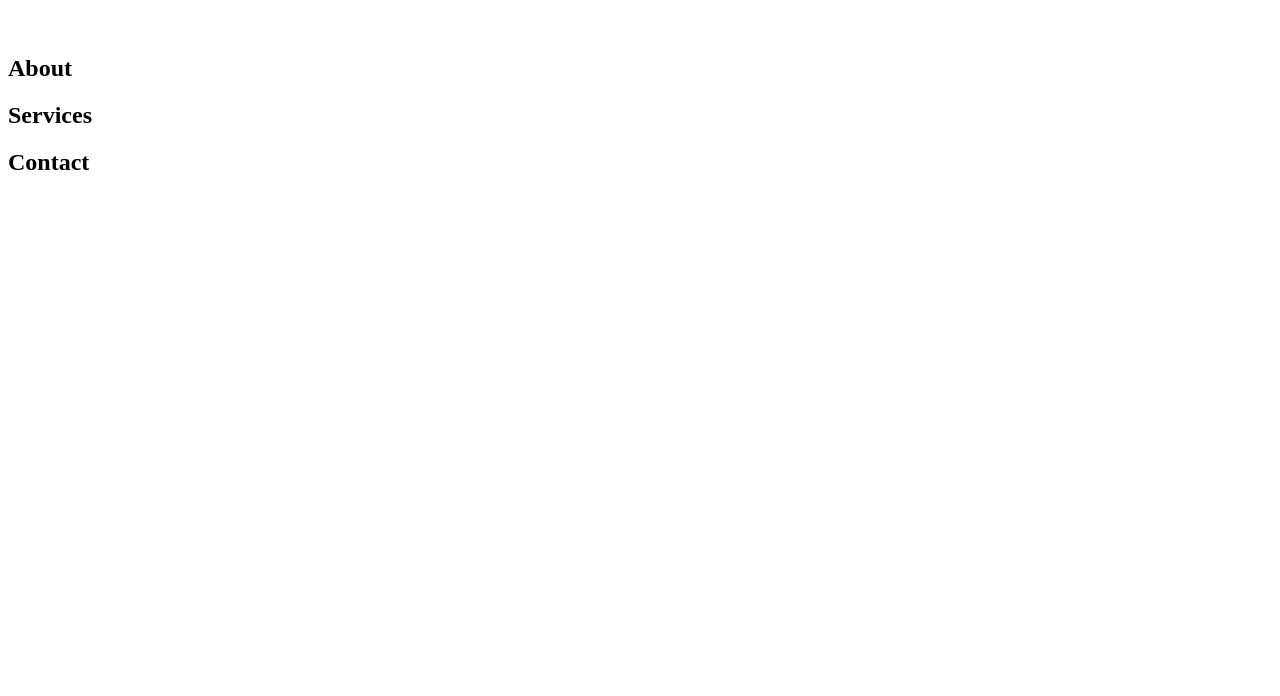
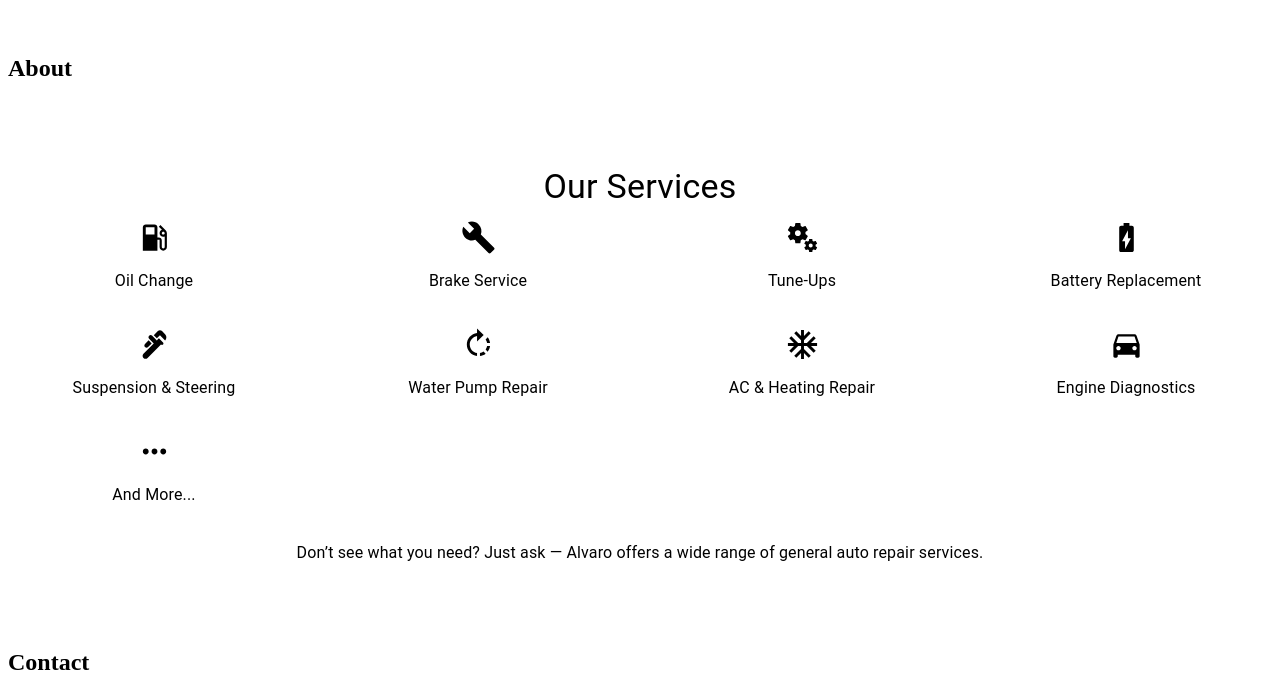
Before and after one commit to Alvaro1965/Alvaro-s-Auto-Repair, a React (Vite) app: page / in a window 1280 px wide. Shown: the part 965-1661 px from the top of the page. Before the commit the page ends 1161 px from the top, so only its background shows below. Built offline with nearby package versions, Linux system fonts and the light colour scheme.

Commit message:
added icons for services and a short desc

```diff
--- a/src/components/HomeSection/index.jsx
+++ b/src/components/HomeSection/index.jsx
@@ -27,7 +27,8 @@ export default function HomeSection() {
             variant="contained"
             color="primary"
             size="large"
-            onClick={handleScrollToContact}>
+            onClick={handleScrollToContact}
+          >
             Call Now!
           </Button>
         </Grid>
--- a/src/components/ServicesSection/index.jsx
+++ b/src/components/ServicesSection/index.jsx
@@ -1,10 +1,47 @@
-import { Box, } from "@mui/material";
+import { Box, Grid, Typography } from '@mui/material';
+import BuildIcon from '@mui/icons-material/Build';
+import LocalGasStationIcon from '@mui/icons-material/LocalGasStation';
+import BatteryChargingFullIcon from '@mui/icons-material/BatteryChargingFull';
+import DirectionsCarIcon from '@mui/icons-material/DirectionsCar';
+import AcUnitIcon from '@mui/icons-material/AcUnit';
+import RotateRightIcon from '@mui/icons-material/RotateRight';
+import MiscellaneousServicesIcon from '@mui/icons-material/MiscellaneousServices';
+import PlumbingIcon from '@mui/icons-material/Plumbing';
+import MoreHorizIcon from '@mui/icons-material/MoreHoriz';
 
-export default function ServicesSection(){
+const services = [
+  { icon: <LocalGasStationIcon fontSize="large" />, label: 'Oil Change' },
+  { icon: <BuildIcon fontSize="large" />, label: 'Brake Service' },              // ✅ Brakes
+  { icon: <MiscellaneousServicesIcon fontSize="large" />, label: 'Tune-Ups' },  // ✅ Tune-ups
+  { icon: <BatteryChargingFullIcon fontSize="large" />, label: 'Battery Replacement' },
+  { icon: <PlumbingIcon fontSize="large" />, label: 'Suspension & Steering' },
+  { icon: <RotateRightIcon fontSize="large" />, label: 'Water Pump Repair' },   // ✅ Water Pumps
+  { icon: <AcUnitIcon fontSize="large" />, label: 'AC & Heating Repair' },
+  { icon: <DirectionsCarIcon fontSize="large" />, label: 'Engine Diagnostics' },
+  { icon: <MoreHorizIcon fontSize="large" />, label: 'And More...' },
+];
 
-  return(
-    <Box component='section' id="services">
-      <h1>Services</h1>
+export default function ServicesSection() {
+  return (
+    <Box component="section" id="services" sx={{ py: 8 }}>
+      <Typography variant="h4" align="center" gutterBottom>
+        Our Services
+      </Typography>
+
+      <Grid container spacing={4}>
+        {services.map((service, index) => (
+          <Grid item xs={12} sm={6} md={3} key={index} sx={{ textAlign: 'center' }}>
+            {service.icon}
+            <Typography variant="subtitle1" sx={{ mt: 1 }}>
+              {service.label}
+            </Typography>
+          </Grid>
+        ))}
+      </Grid>
+
+      <Typography align="center" variant="body1" sx={{ mt: 4 }}>
+        Don’t see what you need? Just ask — Alvaro offers a wide range of general auto repair services.
+      </Typography>
     </Box>
-  )
+  );
 }
```
